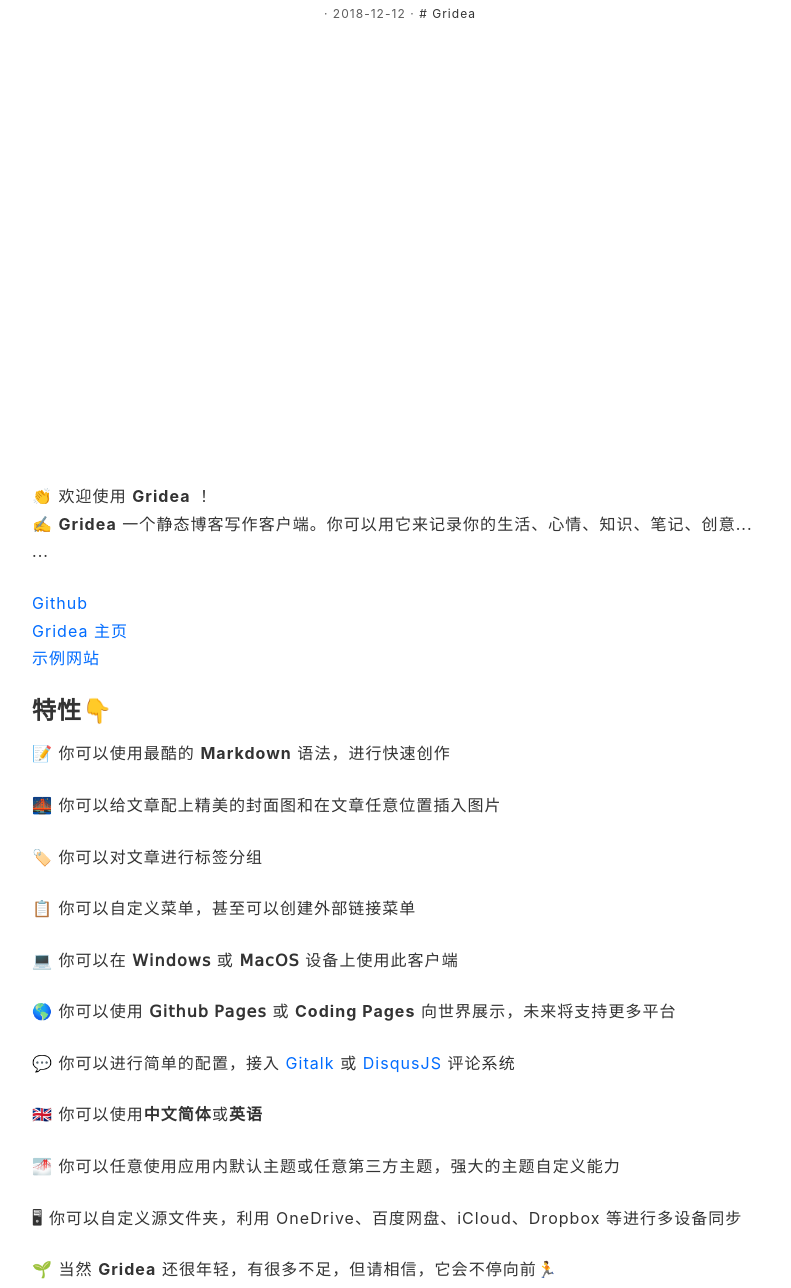
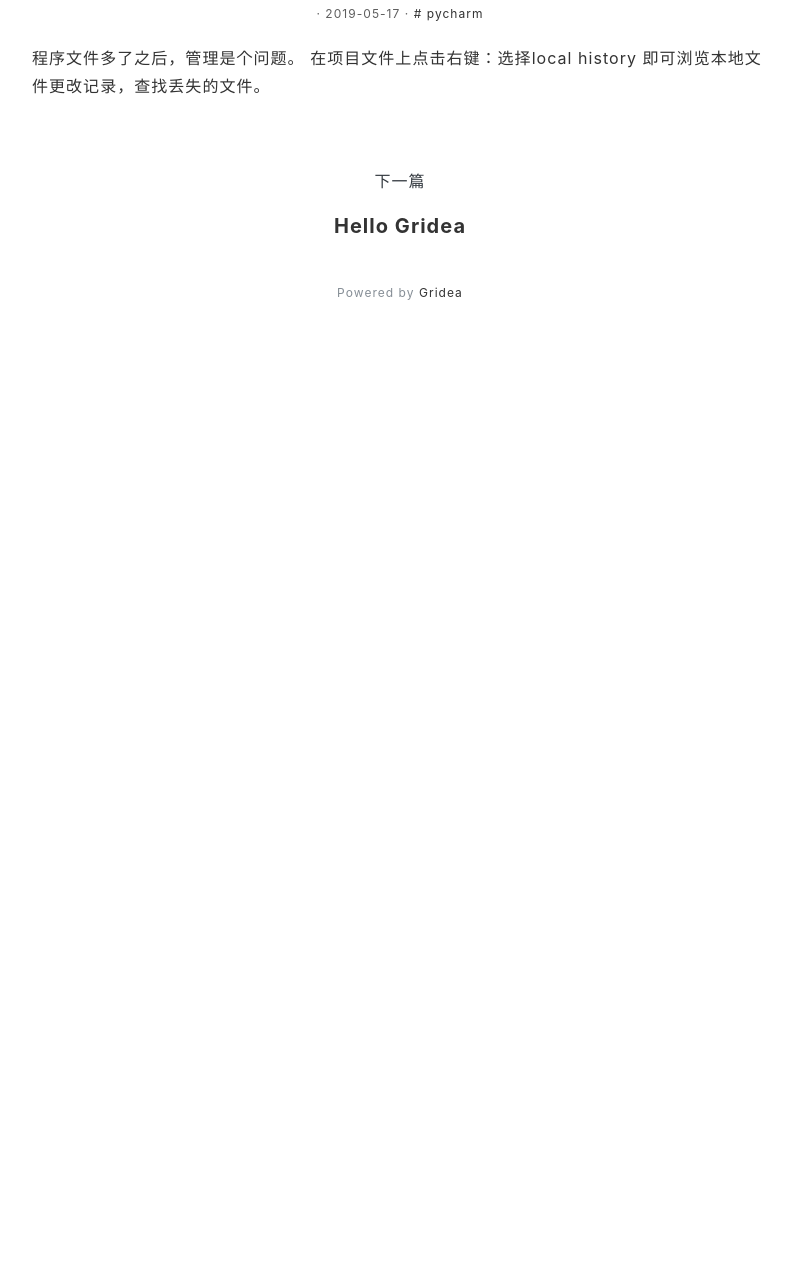
Before and after one commit to c410185/c410185.github.io, a plain HTML site: page post/pycharm-shi-yong-ji-qiao/index.html in a window 1280 px wide. Shown: the part 511-1799 px from the top of the page, without its empty margins (240-1031 px from the left). After the commit the page ends 835 px from the top, so only its background shows below. Drawn offline with nearby package versions, Linux system fonts and the light colour scheme; files that its build step writes are made by us from their sources.

Commit message:
update from gridea: 2019-05-17 15:55:58

```diff
--- a/post/hello-gridea/index.html
+++ b/post/pycharm-shi-yong-ji-qiao/index.html
@@ -3,8 +3,8 @@
     <meta charset="utf-8" />
 <meta name="description" content="" />
 <meta name="viewport" content="width=device-width, initial-scale=1" />
-<title>Hello Gridea | cc的blog</title>
-<link rel="shortcut icon" href="c410185.github.io/favicon.ico?v=1558077230022">
+<title>pycharm使用技巧 | cc的blog</title>
+<link rel="shortcut icon" href="c410185.github.io/favicon.ico?v=1558079753606">
 <link rel="stylesheet" href="https://use.fontawesome.com/releases/v5.7.2/css/all.css" integrity="sha384-fnmOCqbTlWIlj8LyTjo7mOUStjsKC4pOpQbqyi7RrhN7udi9RwhKkMHpvLbHG9Sr" crossorigin="anonymous">
 <link rel="stylesheet" href="c410185.github.io/styles/main.css">
 
@@ -18,7 +18,7 @@
       <div class="main-content">
         <div class="site-header">
   <a href="c410185.github.io">
-  <img class="avatar" src="c410185.github.io/images/avatar.png?v=1558077230022" alt="">
+  <img class="avatar" src="c410185.github.io/images/avatar.png?v=1558079753606" alt="">
   </a>
   <h1 class="site-title">
     cc的blog
@@ -72,49 +72,36 @@
         <div class="post-detail">
           <article class="post">
             <h2 class="post-title">
-              Hello Gridea
+              pycharm使用技巧
             </h2>
             <div class="post-info">
               <time class="post-time">
-                · 2018-12-12 ·
+                · 2019-05-17 ·
               </time>
 
-                <a href="c410185.github.io/tag/gridea" class="post-tags">
-                  # Gridea
+                <a href="c410185.github.io/tag/V-U_pKCjH" class="post-tags">
+                  # pycharm
                 </a>
 
             </div>
 
-              <div class="post-feature-image" style="background-image: url('c410185.github.io/post-images/hello-gridea.png')">
-              </div>
-
             <div class="post-content">
-              <p>👏  欢迎使用 <strong>Gridea</strong> ！<br>
-✍️  <strong>Gridea</strong> 一个静态博客写作客户端。你可以用它来记录你的生活、心情、知识、笔记、创意... ...</p>
-<!-- more -->
-<p><a href="https://github.com/getgridea/gridea">Github</a><br>
-<a href="http://hvenotes.fehey.com/">Gridea 主页</a><br>
-<a href="http://fehey.com/">示例网站</a></p>
-<h2 id="特性">特性👇</h2>
-<p>📝  你可以使用最酷的 <strong>Markdown</strong> 语法，进行快速创作</p>
-<p>🌉  你可以给文章配上精美的封面图和在文章任意位置插入图片</p>
-<p>🏷️  你可以对文章进行标签分组</p>
-<p>📋  你可以自定义菜单，甚至可以创建外部链接菜单</p>
-<p>💻  你可以在 <strong>𝖶𝗂𝗇𝖽𝗈𝗐𝗌</strong> 或 <strong>𝖬𝖺𝖼𝖮𝖲</strong> 设备上使用此客户端</p>
-<p>🌎  你可以使用 <strong>𝖦𝗂𝗍𝗁𝗎𝖻 𝖯𝖺𝗀𝖾𝗌</strong> 或 <strong>Coding Pages</strong> 向世界展示，未来将支持更多平台</p>
-<p>💬  你可以进行简单的配置，接入 <a href="https://github.com/gitalk/gitalk">Gitalk</a> 或 <a href="https://github.com/SukkaW/DisqusJS">DisqusJS</a> 评论系统</p>
-<p>🇬🇧  你可以使用<strong>中文简体</strong>或<strong>英语</strong></p>
-<p>🌁  你可以任意使用应用内默认主题或任意第三方主题，强大的主题自定义能力</p>
-<p>🖥  你可以自定义源文件夹，利用 OneDrive、百度网盘、iCloud、Dropbox 等进行多设备同步</p>
-<p>🌱 当然 <strong>Gridea</strong> 还很年轻，有很多不足，但请相信，它会不停向前🏃</p>
-<p>未来，它一定会成为你离不开的伙伴</p>
-<p>尽情发挥你的才华吧！</p>
-<p>😘 Enjoy~</p>
+              <p>程序文件多了之后，管理是个问题。
+在项目文件上点击右键：选择local history 即可浏览本地文件更改记录，查找丢失的文件。</p>
 
             </div>
           </article>
         </div>
 
+
+          <div class="next-post">
+            <div class="next">下一篇</div>
+            <a href="c410185.github.io/post/hello-gridea">
+              <h3 class="post-title">
+                Hello Gridea
+              </h3>
+            </a>
+          </div>
 
 
 
```
Also changed, not shown: archives/index.html (+20 -2 lines), index.html (+22 -2 lines), tag/V-U_pKCjH/index.html (renamed from post/about/index.html, +24 -14 lines), tag/gridea/index.html (+2 -2 lines), tags/index.html (+4 -2 lines).
